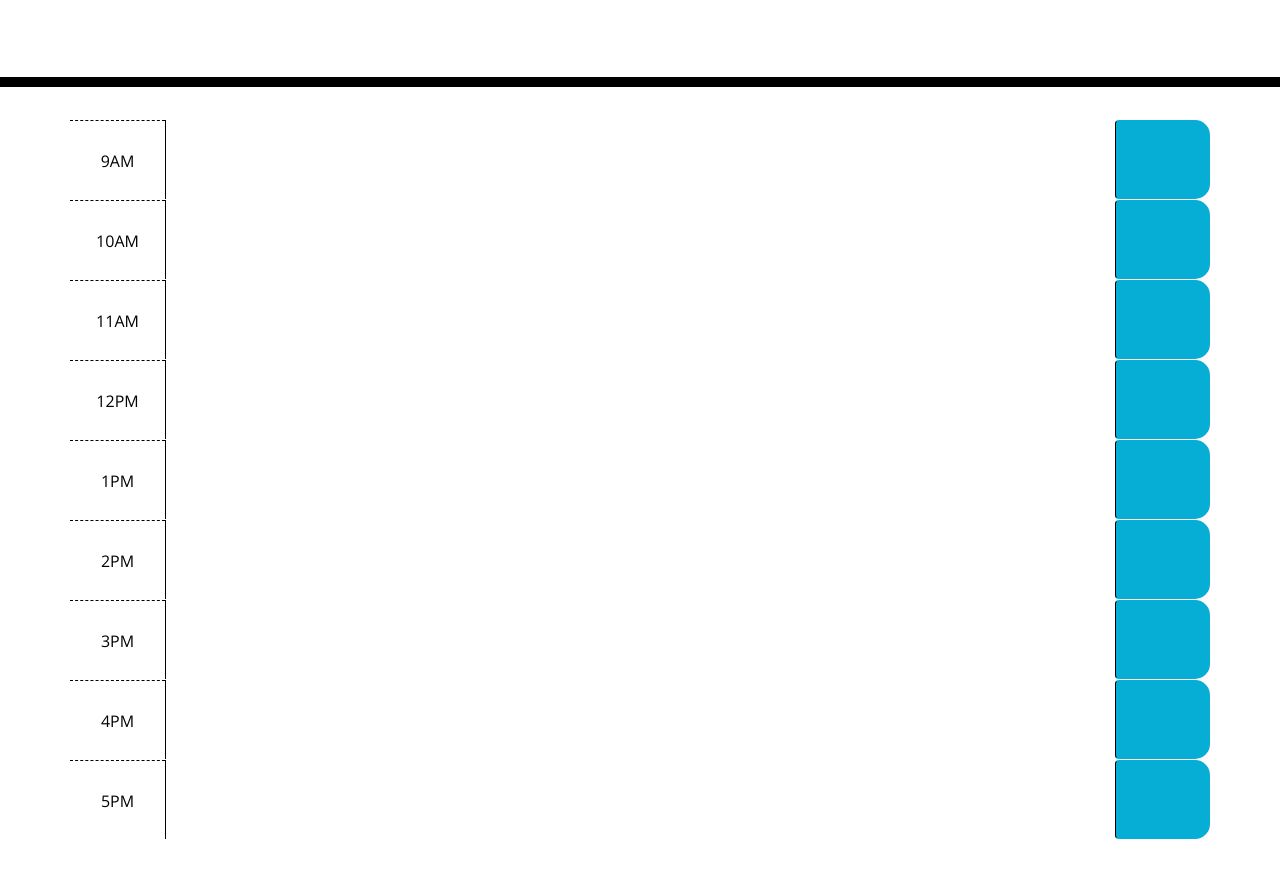
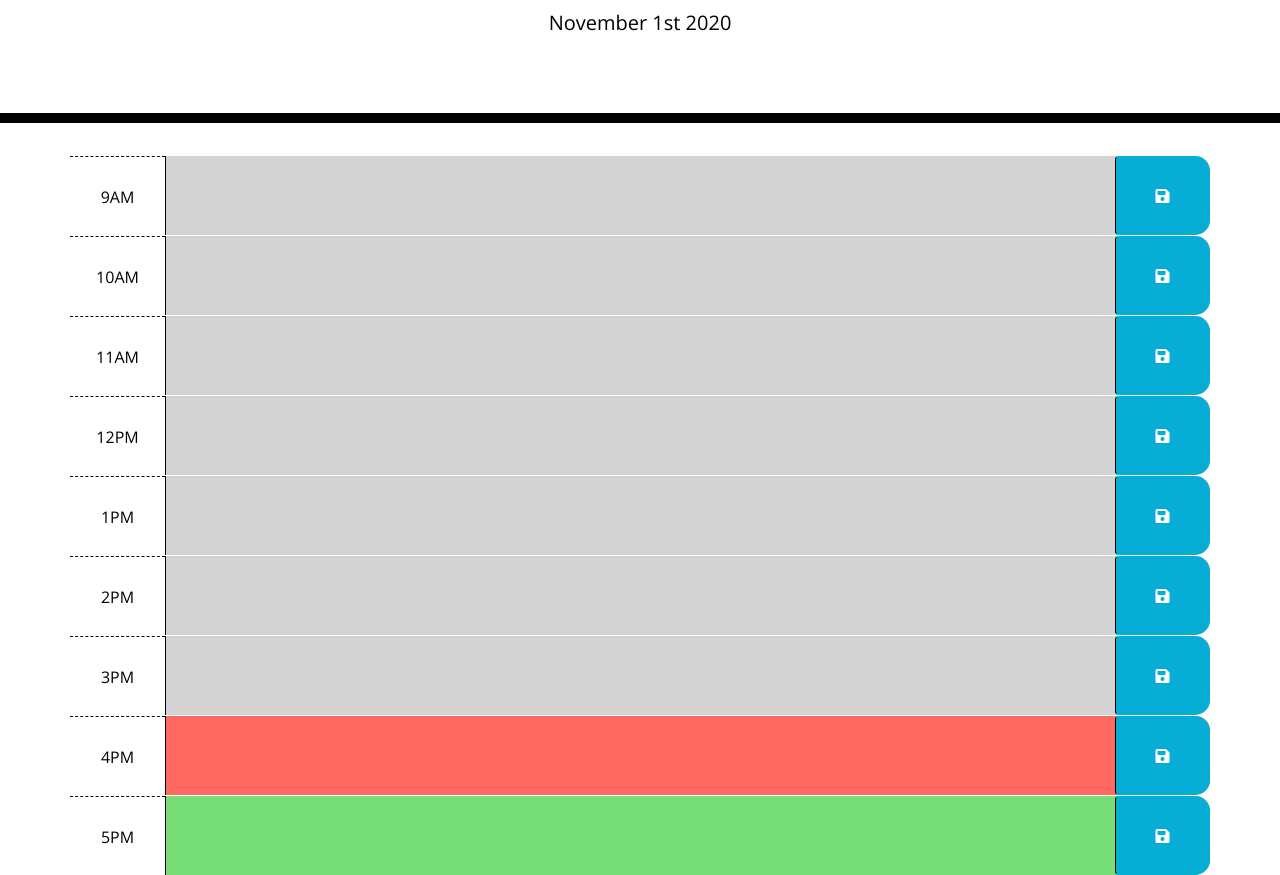
Before and after one commit to mpapamichalis/Work-Day-Scheduler, a plain HTML site: page index.html in a window 1280 px wide. Shown: the part 181-1056 px from the top of the page. Before the commit the page ends 1020 px from the top, so only its background shows below. Drawn offline with nearby package versions, Linux system fonts and the light colour scheme.

Commit message:
completed js

```diff
--- a/index.html
+++ b/index.html
@@ -19,9 +19,7 @@
     <p class="lead">A simple calendar app for scheduling your work day</p>
     <p id="currentDay" class="lead"></p>
   </header>
-  <div class="container">
     <!-- Timeblocks go here -->
-  </div>
 
   <div class="container">
     <div id="hour-9" class="row time-block">
@@ -29,8 +27,7 @@
         9AM
       </div>
       <textarea class="col-md-10 description"></textarea>
-      <button class="saveBtn btn col-md-1">
-      </button>
+      <button class="saveBtn btn col-md-1"><i class="fas fa-save"></i></button>
     </div>
 
     <div id="hour-10" class="row time-block">
@@ -38,8 +35,7 @@
         10AM
       </div>
       <textarea class="col-md-10 description"></textarea>
-      <button class="saveBtn btn col-md-1">
-      </button>
+      <button class="saveBtn btn col-md-1"><i class="fas fa-save"></i></button>
     </div>
 
 
@@ -48,8 +44,7 @@
         11AM
       </div>
       <textarea class="col-md-10 description"></textarea>
-      <button class="saveBtn btn col-md-1">
-      </button>
+      <button class="saveBtn btn col-md-1"><i class="fas fa-save"></i></button>
     </div>
 
 
@@ -58,8 +53,7 @@
         12PM
       </div>
       <textarea class="col-md-10 description"></textarea>
-      <button class="saveBtn btn col-md-1">
-      </button>
+      <button class="saveBtn btn col-md-1"><i class="fas fa-save"></i></button>
     </div>
 
 
@@ -68,8 +62,7 @@
         1PM
       </div>
       <textarea class="col-md-10 description"></textarea>
-      <button class="saveBtn btn col-md-1">
-      </button>
+      <button class="saveBtn btn col-md-1"><i class="fas fa-save"></i></button>
     </div>
 
 
@@ -78,8 +71,7 @@
         2PM
       </div>
       <textarea class="col-md-10 description"></textarea>
-      <button class="saveBtn btn col-md-1">
-      </button>
+      <button class="saveBtn btn col-md-1"><i class="fas fa-save"></i></button>
     </div>
 
     <div id="hour-15" class="row time-block">
@@ -87,8 +79,7 @@
         3PM
       </div>
       <textarea class="col-md-10 description"></textarea>
-      <button class="saveBtn btn col-md-1">
-      </button>
+      <button class="saveBtn btn col-md-1"><i class="fas fa-save"></i></button>
     </div>
 
 
@@ -97,8 +88,7 @@
         4PM
       </div>
       <textarea class="col-md-10 description"></textarea>
-      <button class="saveBtn btn col-md-1">
-      </button>
+      <button class="saveBtn btn col-md-1"><i class="fas fa-save"></i></button>
     </div>
 
 
@@ -107,8 +97,7 @@
         5PM
       </div>
       <textarea class="col-md-10 description"></textarea>
-      <button class="saveBtn btn col-md-1">
-      </button>
+      <button class="saveBtn btn col-md-1"><i class="fas fa-save"></i></button>
     </div>
   </div>
     <script src="https://code.jquery.com/jquery-3.4.1.min.js"></script>
--- a/script.js
+++ b/script.js
@@ -1,18 +1,39 @@
 $(document).ready(function () {
     var currentHour = moment().hour();
+    var today = moment().format('MMMM Do YYYY');
+    $("#currentDay").text(today);
     var timeBlocks = $(".time-block");
-    //     for (var i = 0; i < timeBlocks.length; i++) {
+    $(".saveBtn").on("click", function(){
+        var textArea = $(this).siblings(".description").val()
+       console.log(textArea)
+        var hour = $(this).parent().attr('id')
+        console.log(hour)
+        localStorage.setItem(hour, textArea)
+
+    })
+
+
+
     $(timeBlocks).each(function () {
         var timeBlock = $(this);
         var timeBlockId = timeBlock.attr('id');
         var hour = parseInt(timeBlockId.split('-')[1])
         if (hour < currentHour) {
-            timeBlock.addClass(past)
+            timeBlock.addClass("past")
         } else if (hour === currentHour) {
-            timeBlock.addClass(present)
+            timeBlock.addClass("present")
         } else {
-            timeBlock.addClass(future)
+            timeBlock.addClass("future")
         }
 
     })
+    $("#hour-9 .description").val(localStorage.getItem("hour-9"))
+    $("#hour-10 .description").val(localStorage.getItem("hour-10"))
+    $("#hour-11 .description").val(localStorage.getItem("hour-11"))
+    $("#hour-12 .description").val(localStorage.getItem("hour-12"))
+    $("#hour-13 .description").val(localStorage.getItem("hour-13"))
+    $("#hour-14 .description").val(localStorage.getItem("hour-14"))
+    $("#hour-15 .description").val(localStorage.getItem("hour-15"))
+    $("#hour-16 .description").val(localStorage.getItem("hour-16"))
+    $("#hour-17 .description").val(localStorage.getItem("hour-17"))
 });
```
